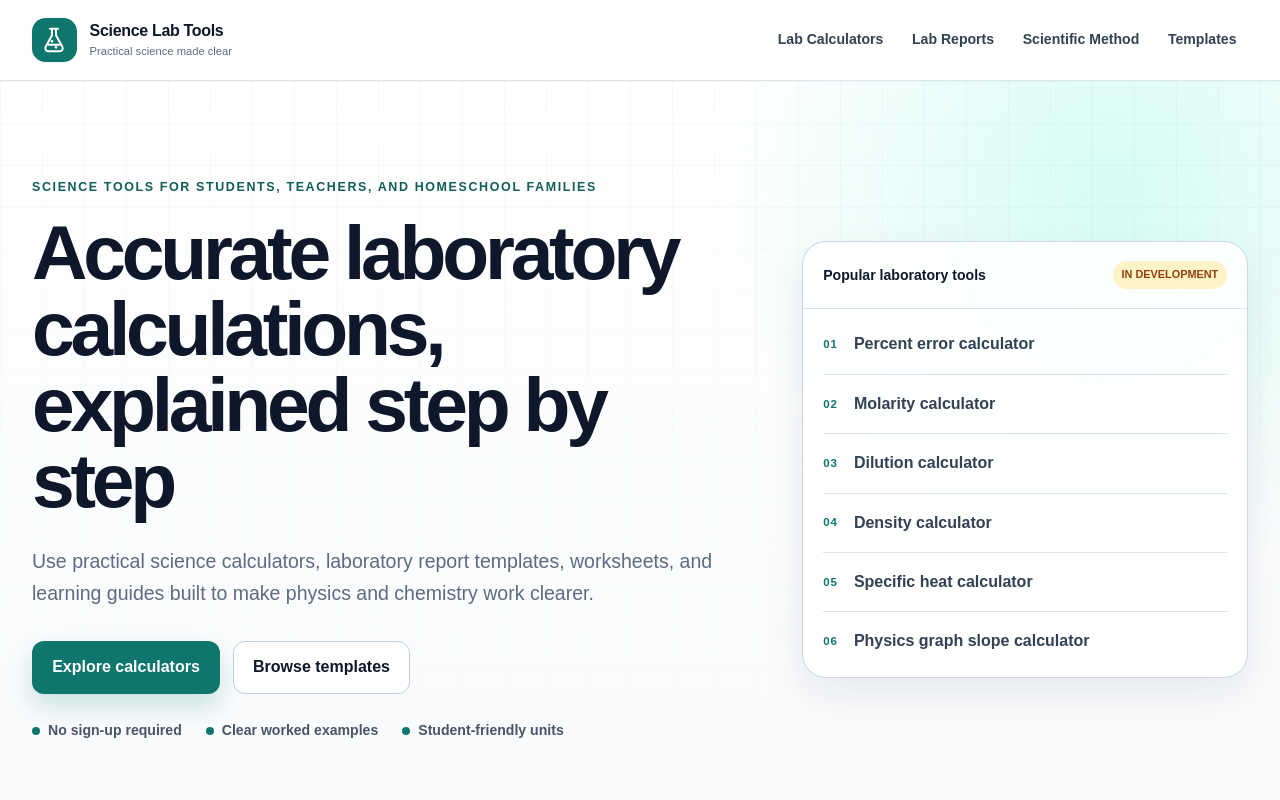
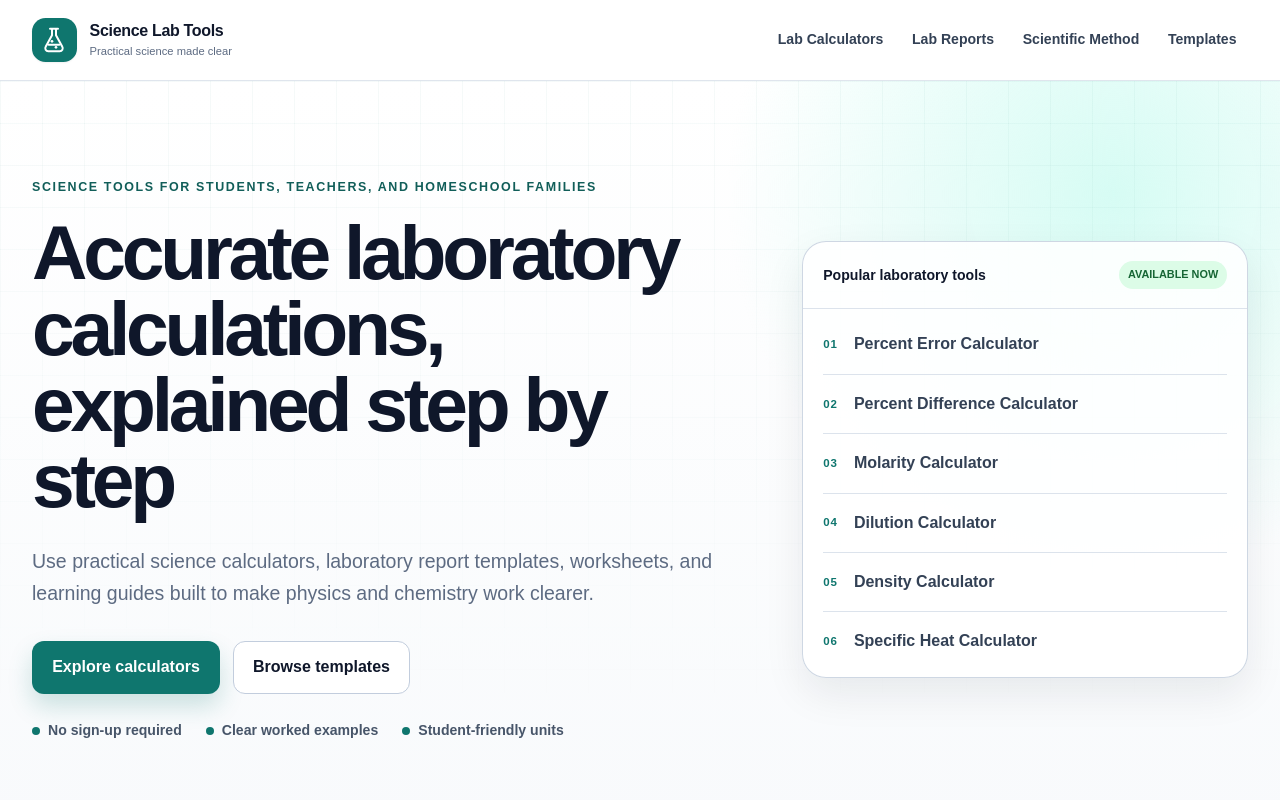
Before and after one commit to alhscholars-ship-it/science-lab-tools, a Next.js app: page / in a window 1280 px wide. Shown: the top 800 px of the page. Built offline with nearby package versions, Linux system fonts and the light colour scheme; no server answers.

Commit message:
feat: link homepage to published calculators

```diff
--- a/src/app/globals.css
+++ b/src/app/globals.css
@@ -325,8 +325,8 @@ svg {
 
 .status-badge {
   border-radius: 999px;
-  background: #fef3c7;
-  color: #92400e;
+  background: #dcfce7;
+  color: #166534;
   font-size: 0.68rem;
   padding: 0.3rem 0.55rem;
   text-transform: uppercase;
@@ -356,6 +356,15 @@ svg {
   color: var(--brand);
   font-size: 0.72rem;
   letter-spacing: 0.08em;
+}
+
+.hero-tool-card li a {
+  color: inherit;
+  text-decoration: none;
+}
+
+.hero-tool-card li a:hover {
+  color: var(--brand-dark);
 }
 
 .trust-section,
--- a/src/app/page.tsx
+++ b/src/app/page.tsx
@@ -2,6 +2,7 @@ import Link from "next/link";
 
 import { Container } from "@/components/ui/container";
 import { siteConfig } from "@/config/site";
+import { calculators } from "@/content/calculators/registry";
 
 const trustPoints = [
   {
@@ -21,14 +22,6 @@ const trustPoints = [
   },
 ] as const;
 
-const plannedTools = [
-  "Percent error calculator",
-  "Molarity calculator",
-  "Dilution calculator",
-  "Density calculator",
-  "Specific heat calculator",
-  "Physics graph slope calculator",
-] as const;
 
 export default function HomePage() {
   return (
@@ -67,17 +60,19 @@ export default function HomePage() {
             </ul>
           </div>
 
-          <aside className="hero-tool-card" aria-label="Planned science tools">
+          <aside className="hero-tool-card" aria-label="Available science calculators">
             <div className="hero-tool-card__header">
               <span>Popular laboratory tools</span>
-              <span className="status-badge">In development</span>
+              <span className="status-badge">Available now</span>
             </div>
 
             <ul>
-              {plannedTools.map((tool, index) => (
-                <li key={tool}>
+              {calculators.map((calculator, index) => (
+                <li key={calculator.slug}>
                   <span>{String(index + 1).padStart(2, "0")}</span>
-                  {tool}
+                  <Link href={calculator.href}>
+                    {calculator.name}
+                  </Link>
                 </li>
               ))}
             </ul>
```
